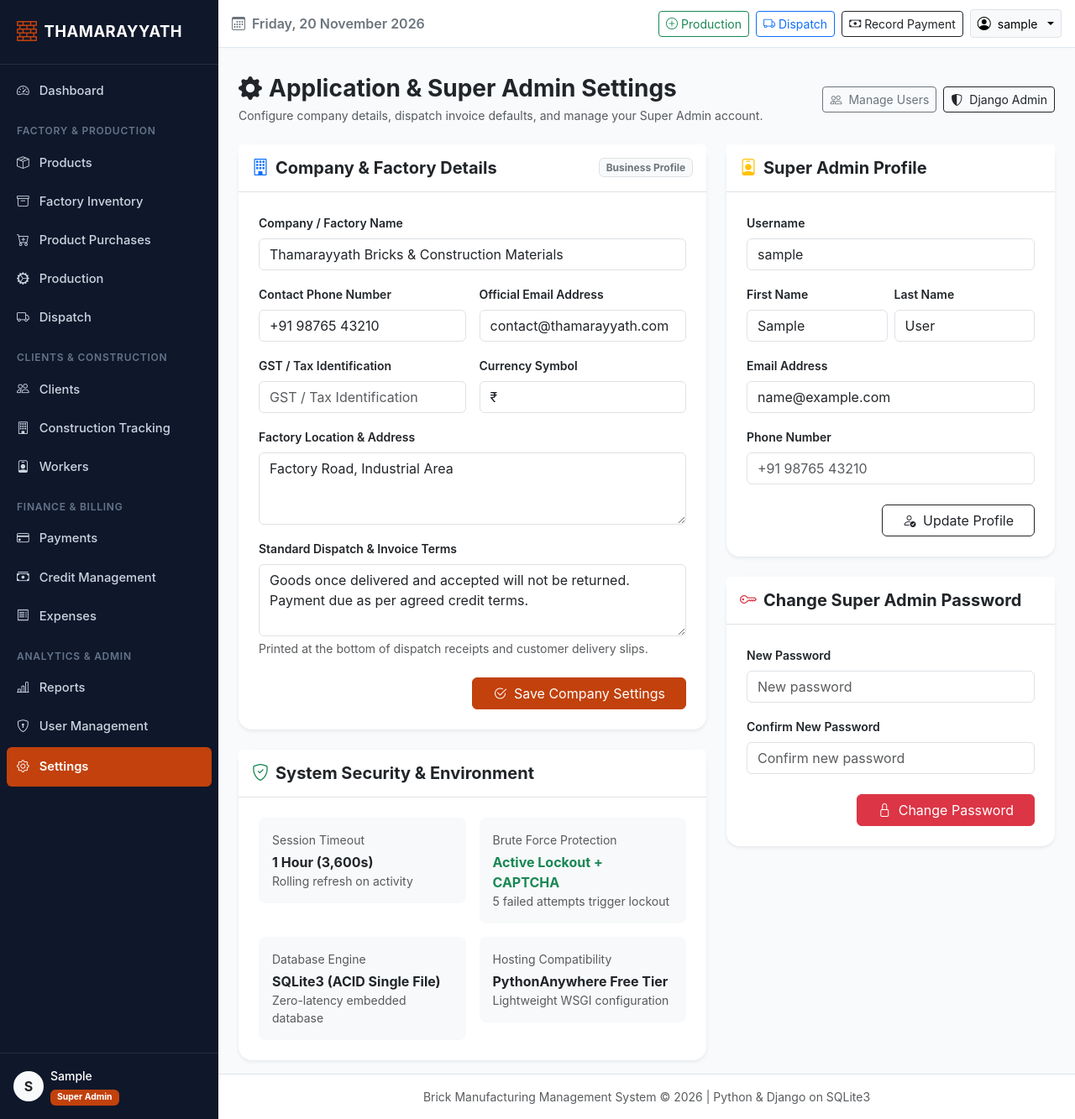
After one commit to im-Abhiram/inventory, a Django app: page /accounts/settings/ in a window 1280 px wide. The commit adds this page. Shown: the whole page at 84% size. Run offline with Django 5.2, Linux system fonts and the light colour scheme; the visitor is signed in with stand-in values (Sample User, id 1); data comes from the database, SQL or seed files in the repository.

Commit message:
Add Super Admin Application Settings page, company profile management, and sync is_superuser role assignment

```diff
--- a/accounts/context_processors.py
+++ b/accounts/context_processors.py
@@ -1,7 +1,13 @@
 from .decorators import get_user_role
+from .models import CompanySetting
 
 
 def user_role_context(request):
+    try:
+        company_settings = CompanySetting.get_settings()
+    except Exception:
+        company_settings = None
+
     if not request.user.is_authenticated:
         return {
             'user_role': None,
@@ -9,6 +15,7 @@ def user_role_context(request):
             'is_accountant': False,
             'is_owner': False,
             'can_write': False,
+            'company_settings': company_settings,
         }
 
     role = get_user_role(request.user)
@@ -18,4 +25,5 @@ def user_role_context(request):
         'is_accountant': (role == 'accountant'),
         'is_owner': (role == 'owner'),
         'can_write': (role in ['superadmin', 'accountant']),
+        'company_settings': company_settings,
     }
--- a/accounts/forms.py
+++ b/accounts/forms.py
@@ -1,6 +1,6 @@
 from django import forms
 from django.contrib.auth.models import User
-from .models import UserProfile
+from .models import UserProfile, CompanySetting
 
 
 class UserLoginForm(forms.Form):
@@ -68,10 +68,17 @@ class UserCreateForm(forms.ModelForm):
     def save(self, commit=True):
         user = super().save(commit=False)
         user.set_password(self.cleaned_data['password'])
+        role = self.cleaned_data['role']
+        if role == UserProfile.ROLE_SUPERADMIN:
+            user.is_staff = True
+            user.is_superuser = True
+        else:
+            user.is_staff = False
+            user.is_superuser = False
         if commit:
             user.save()
             profile = user.profile
-            profile.role = self.cleaned_data['role']
+            profile.role = role
             profile.phone = self.cleaned_data.get('phone', '')
             profile.save()
         return user
@@ -109,11 +116,20 @@ class UserEditForm(forms.ModelForm):
             self.fields['phone'].initial = self.instance.profile.phone
 
     def save(self, commit=True):
-        user = super().save(commit=commit)
-        if hasattr(user, 'profile'):
-            user.profile.role = self.cleaned_data['role']
-            user.profile.phone = self.cleaned_data.get('phone', '')
-            user.profile.save()
+        user = super().save(commit=False)
+        role = self.cleaned_data['role']
+        if role == UserProfile.ROLE_SUPERADMIN:
+            user.is_staff = True
+            user.is_superuser = True
+        else:
+            user.is_staff = False
+            user.is_superuser = False
+        if commit:
+            user.save()
+            if hasattr(user, 'profile'):
+                user.profile.role = role
+                user.profile.phone = self.cleaned_data.get('phone', '')
+                user.profile.save()
         return user
 
 
@@ -134,3 +150,48 @@ class UserPasswordChangeForm(forms.Form):
         if new_password and confirm_password and new_password != confirm_password:
             self.add_error('confirm_password', "Passwords do not match.")
         return cleaned_data
+
+
+class CompanySettingForm(forms.ModelForm):
+    class Meta:
+        model = CompanySetting
+        fields = ['company_name', 'phone', 'email', 'tax_number', 'currency_symbol', 'address', 'dispatch_terms']
+        widgets = {
+            'company_name': forms.TextInput(attrs={'class': 'form-control', 'placeholder': 'Factory / Business Name'}),
+            'phone': forms.TextInput(attrs={'class': 'form-control', 'placeholder': '+91 98765 43210'}),
+            'email': forms.EmailInput(attrs={'class': 'form-control', 'placeholder': 'contact@company.com'}),
+            'tax_number': forms.TextInput(attrs={'class': 'form-control', 'placeholder': 'GST / Tax Identification'}),
+            'currency_symbol': forms.TextInput(attrs={'class': 'form-control', 'placeholder': '₹, $, etc.'}),
+            'address': forms.Textarea(attrs={'class': 'form-control', 'rows': 3, 'placeholder': 'Factory address & location'}),
+            'dispatch_terms': forms.Textarea(attrs={'class': 'form-control', 'rows': 3, 'placeholder': 'Standard terms printed on dispatch notes & invoices'}),
+        }
+
+
+class SuperAdminProfileForm(forms.ModelForm):
+    phone = forms.CharField(
+        max_length=20,
+        required=False,
+        widget=forms.TextInput(attrs={'class': 'form-control', 'placeholder': '+91 98765 43210'})
+    )
+
+    class Meta:
+        model = User
+        fields = ['username', 'first_name', 'last_name', 'email']
+        widgets = {
+            'username': forms.TextInput(attrs={'class': 'form-control'}),
+            'first_name': forms.TextInput(attrs={'class': 'form-control'}),
+            'last_name': forms.TextInput(attrs={'class': 'form-control'}),
+            'email': forms.EmailInput(attrs={'class': 'form-control'}),
+        }
+
+    def __init__(self, *args, **kwargs):
+        super().__init__(*args, **kwargs)
+        if self.instance and hasattr(self.instance, 'profile'):
+            self.fields['phone'].initial = self.instance.profile.phone
+
+    def save(self, commit=True):
+        user = super().save(commit=commit)
+        if hasattr(user, 'profile'):
+            user.profile.phone = self.cleaned_data.get('phone', '')
+            user.profile.save()
+        return user
--- a/accounts/urls.py
+++ b/accounts/urls.py
@@ -11,4 +11,5 @@ urlpatterns = [
     path('users/<int:user_id>/edit/', views.user_edit, name='user_edit'),
     path('users/<int:user_id>/password/', views.user_change_password, name='user_change_password'),
     path('users/<int:user_id>/toggle-status/', views.user_toggle_status, name='user_toggle_status'),
+    path('settings/', views.application_settings_view, name='settings'),
 ]
--- a/accounts/views.py
+++ b/accounts/views.py
@@ -7,7 +7,11 @@ from django.contrib.auth.decorators import login_required
 from django.contrib import messages
 from django.core.paginator import Paginator
 from django.db.models import Q
-from .forms import UserLoginForm, UserCreateForm, UserEditForm, UserPasswordChangeForm
+from .models import CompanySetting
+from .forms import (
+    UserLoginForm, UserCreateForm, UserEditForm, UserPasswordChangeForm,
+    CompanySettingForm, SuperAdminProfileForm
+)
 from .decorators import superadmin_required, get_user_role
 
 
@@ -221,3 +225,57 @@ def user_toggle_status(request, user_id):
             status_text = "activated" if user_obj.is_active else "deactivated"
             messages.success(request, f"User '{user_obj.username}' was {status_text}.")
     return redirect('accounts:user_list')
+
+
+@superadmin_required
+def application_settings_view(request):
+    """
+    Super Admin Application & Business Settings management.
+    Allows configuring company details, receipt/dispatch terms, contact numbers,
+    as well as updating the Super Admin's own profile and password.
+    """
+    settings_obj = CompanySetting.get_settings()
+    current_user = request.user
+
+    setting_form = CompanySettingForm(instance=settings_obj)
+    profile_form = SuperAdminProfileForm(instance=current_user)
+    password_form = UserPasswordChangeForm()
+
+    if request.method == 'POST':
+        action = request.POST.get('action')
+
+        if action == 'save_company':
+            setting_form = CompanySettingForm(request.POST, instance=settings_obj)
+            if setting_form.is_valid():
+                setting_form.save()
+                messages.success(request, "Application & Company settings saved successfully.")
+                return redirect('accounts:settings')
+            else:
+                messages.error(request, "Please correct the errors in the company settings form.")
+
+        elif action == 'save_profile':
+            profile_form = SuperAdminProfileForm(request.POST, instance=current_user)
+            if profile_form.is_valid():
+                profile_form.save()
+                messages.success(request, "Super Admin profile details updated successfully.")
+                return redirect('accounts:settings')
+            else:
+                messages.error(request, "Please correct the errors in your profile form.")
+
+        elif action == 'change_password':
+            password_form = UserPasswordChangeForm(request.POST)
+            if password_form.is_valid():
+                current_user.set_password(password_form.cleaned_data['new_password'])
+                current_user.save()
+                login(request, current_user)  # Keep user logged in after password change
+                messages.success(request, "Super Admin password changed successfully.")
+                return redirect('accounts:settings')
+            else:
+                messages.error(request, "Passwords did not match or were invalid.")
+
+    return render(request, 'accounts/settings.html', {
+        'setting_form': setting_form,
+        'profile_form': profile_form,
+        'password_form': password_form,
+        'settings_obj': settings_obj,
+    })
--- /dev/null
+++ b/templates/accounts/settings.html
@@ -0,0 +1,220 @@
+{% extends 'base/base.html' %}
+
+{% block title %}Settings - Brick Management{% endblock %}
+
+{% block content %}
+<div class="d-flex align-items-center justify-content-between mb-4">
+    <div>
+        <h3 class="fw-bold text-dark mb-1">
+            <i class="bi bi-gear-fill text-brick me-2"></i>Application & Super Admin Settings
+        </h3>
+        <p class="text-muted small mb-0">Configure company details, dispatch invoice defaults, and manage your Super Admin account.</p>
+    </div>
+    <div class="d-flex gap-2">
+        <a href="{% url 'accounts:user_list' %}" class="btn btn-outline-secondary btn-sm">
+            <i class="bi bi-people me-1"></i> Manage Users
+        </a>
+        <a href="/admin/" target="_blank" class="btn btn-outline-dark btn-sm">
+            <i class="bi bi-shield-shaded me-1"></i> Django Admin
+        </a>
+    </div>
+</div>
+
+<div class="row g-4">
+    <!-- Left Column: Company & Factory Settings -->
+    <div class="col-lg-7">
+        <div class="card border-0 shadow-sm rounded-4 mb-4">
+            <div class="card-header bg-white py-3 border-bottom d-flex align-items-center justify-content-between">
+                <h5 class="fw-bold mb-0 text-dark">
+                    <i class="bi bi-building text-primary me-2"></i>Company & Factory Details
+                </h5>
+                <span class="badge bg-light text-secondary border">Business Profile</span>
+            </div>
+            <div class="card-body p-4">
+                <form method="post">
+                    {% csrf_token %}
+                    <input type="hidden" name="action" value="save_company">
+
+                    <div class="mb-3">
+                        <label class="form-label fw-semibold small">Company / Factory Name</label>
+                        {{ setting_form.company_name }}
+                        {% if setting_form.company_name.errors %}
+                            <div class="text-danger small mt-1">{{ setting_form.company_name.errors.0 }}</div>
+                        {% endif %}
+                    </div>
+
+                    <div class="row g-3 mb-3">
+                        <div class="col-md-6">
+                            <label class="form-label fw-semibold small">Contact Phone Number</label>
+                            {{ setting_form.phone }}
+                        </div>
+                        <div class="col-md-6">
+                            <label class="form-label fw-semibold small">Official Email Address</label>
+                            {{ setting_form.email }}
+                        </div>
+                    </div>
+
+                    <div class="row g-3 mb-3">
+                        <div class="col-md-6">
+                            <label class="form-label fw-semibold small">GST / Tax Identification</label>
+                            {{ setting_form.tax_number }}
+                        </div>
+                        <div class="col-md-6">
+                            <label class="form-label fw-semibold small">Currency Symbol</label>
+                            {{ setting_form.currency_symbol }}
+                        </div>
+                    </div>
+
+                    <div class="mb-3">
+                        <label class="form-label fw-semibold small">Factory Location & Address</label>
+                        {{ setting_form.address }}
+                    </div>
+
+                    <div class="mb-4">
+                        <label class="form-label fw-semibold small">Standard Dispatch & Invoice Terms</label>
+                        {{ setting_form.dispatch_terms }}
+                        <div class="form-text small">Printed at the bottom of dispatch receipts and customer delivery slips.</div>
+                    </div>
+
+                    <div class="d-flex justify-content-end">
+                        <button type="submit" class="btn btn-brick px-4">
+                            <i class="bi bi-check2-circle me-1"></i> Save Company Settings
+                        </button>
+                    </div>
+                </form>
+            </div>
+        </div>
+
+        <!-- Security & System Info -->
+        <div class="card border-0 shadow-sm rounded-4">
+            <div class="card-header bg-white py-3 border-bottom">
+                <h5 class="fw-bold mb-0 text-dark">
+                    <i class="bi bi-shield-check text-success me-2"></i>System Security & Environment
+                </h5>
+            </div>
+            <div class="card-body p-4">
+                <div class="row g-3">
+                    <div class="col-sm-6">
+                        <div class="p-3 bg-light rounded-3">
+                            <div class="text-muted small">Session Timeout</div>
+                            <div class="fw-bold text-dark mt-1">1 Hour (3,600s)</div>
+                            <div class="small text-muted">Rolling refresh on activity</div>
+                        </div>
+                    </div>
+                    <div class="col-sm-6">
+                        <div class="p-3 bg-light rounded-3">
+                            <div class="text-muted small">Brute Force Protection</div>
+                            <div class="fw-bold text-success mt-1">Active Lockout + CAPTCHA</div>
+                            <div class="small text-muted">5 failed attempts trigger lockout</div>
+                        </div>
+                    </div>
+                    <div class="col-sm-6">
+                        <div class="p-3 bg-light rounded-3">
+                            <div class="text-muted small">Database Engine</div>
+                            <div class="fw-bold text-dark mt-1">SQLite3 (ACID Single File)</div>
+                            <div class="small text-muted">Zero-latency embedded database</div>
+                        </div>
+                    </div>
+                    <div class="col-sm-6">
+                        <div class="p-3 bg-light rounded-3">
+                            <div class="text-muted small">Hosting Compatibility</div>
+                            <div class="fw-bold text-dark mt-1">PythonAnywhere Free Tier</div>
+                            <div class="small text-muted">Lightweight WSGI configuration</div>
+                        </div>
+                    </div>
+                </div>
+            </div>
+        </div>
+    </div>
+
+    <!-- Right Column: Super Admin Profile & Password -->
+    <div class="col-lg-5">
+        <!-- Profile Details -->
+        <div class="card border-0 shadow-sm rounded-4 mb-4">
+            <div class="card-header bg-white py-3 border-bottom">
+                <h5 class="fw-bold mb-0 text-dark">
+                    <i class="bi bi-person-badge text-warning me-2"></i>Super Admin Profile
+                </h5>
+            </div>
+            <div class="card-body p-4">
+                <form method="post">
+                    {% csrf_token %}
+                    <input type="hidden" name="action" value="save_profile">
+
+                    <div class="mb-3">
+                        <label class="form-label fw-semibold small">Username</label>
+                        {{ profile_form.username }}
+                        {% if profile_form.username.errors %}
+                            <div class="text-danger small mt-1">{{ profile_form.username.errors.0 }}</div>
+                        {% endif %}
+                    </div>
+
+                    <div class="row g-2 mb-3">
+                        <div class="col">
+                            <label class="form-label fw-semibold small">First Name</label>
+                            {{ profile_form.first_name }}
+                        </div>
+                        <div class="col">
+                            <label class="form-label fw-semibold small">Last Name</label>
+                            {{ profile_form.last_name }}
+                        </div>
+                    </div>
+
+                    <div class="mb-3">
+                        <label class="form-label fw-semibold small">Email Address</label>
+                        {{ profile_form.email }}
+                    </div>
+
+                    <div class="mb-4">
+                        <label class="form-label fw-semibold small">Phone Number</label>
+                        {{ profile_form.phone }}
+                    </div>
+
+                    <div class="d-flex justify-content-end">
+                        <button type="submit" class="btn btn-outline-dark px-4">
+                            <i class="bi bi-person-check me-1"></i> Update Profile
+                        </button>
+                    </div>
+                </form>
+            </div>
+        </div>
+
+        <!-- Password Change -->
+        <div class="card border-0 shadow-sm rounded-4">
+            <div class="card-header bg-white py-3 border-bottom">
+                <h5 class="fw-bold mb-0 text-dark">
+                    <i class="bi bi-key text-danger me-2"></i>Change Super Admin Password
+                </h5>
+            </div>
+            <div class="card-body p-4">
+                <form method="post">
+                    {% csrf_token %}
+                    <input type="hidden" name="action" value="change_password">
+
+                    <div class="mb-3">
+                        <label class="form-label fw-semibold small">New Password</label>
+                        {{ password_form.new_password }}
+                        {% if password_form.new_password.errors %}
+                            <div class="text-danger small mt-1">{{ password_form.new_password.errors.0 }}</div>
+                        {% endif %}
+                    </div>
+
+                    <div class="mb-4">
+                        <label class="form-label fw-semibold small">Confirm New Password</label>
+                        {{ password_form.confirm_password }}
+                        {% if password_form.confirm_password.errors %}
+                            <div class="text-danger small mt-1">{{ password_form.confirm_password.errors.0 }}</div>
+                        {% endif %}
+                    </div>
+
+                    <div class="d-flex justify-content-end">
+                        <button type="submit" class="btn btn-danger px-4">
+                            <i class="bi bi-lock me-1"></i> Change Password
+                        </button>
+                    </div>
+                </form>
+            </div>
+        </div>
+    </div>
+</div>
+{% endblock %}
--- a/templates/base/base.html
+++ b/templates/base/base.html
@@ -80,6 +80,9 @@
                 <a href="{% url 'accounts:user_list' %}" class="list-group-item {% if 'accounts/users' in request.path %}active{% endif %}">
                     <i class="bi bi-shield-lock"></i> User Management
                 </a>
+                <a href="{% url 'accounts:settings' %}" class="list-group-item {% if 'accounts/settings' in request.path %}active{% endif %}">
+                    <i class="bi bi-gear"></i> Settings
+                </a>
                 {% endif %}
             </div>
 
@@ -140,6 +143,7 @@
                                 <li><hr class="dropdown-divider"></li>
                                 {% if is_superadmin %}
                                 <li><a class="dropdown-item" href="{% url 'accounts:user_list' %}"><i class="bi bi-people me-2"></i> Manage Users</a></li>
+                                <li><a class="dropdown-item" href="{% url 'accounts:settings' %}"><i class="bi bi-gear me-2"></i> Settings</a></li>
                                 <li><a class="dropdown-item" href="/admin/" target="_blank"><i class="bi bi-tools me-2"></i> Django Admin</a></li>
                                 <li><hr class="dropdown-divider"></li>
                                 {% endif %}
```
Also changed, not shown: accounts/admin.py (+6 -1 lines), accounts/models.py (+26 -0 lines), accounts/tests.py (+35 -0 lines), accounts/migrations/0002_companysetting.py (added).
